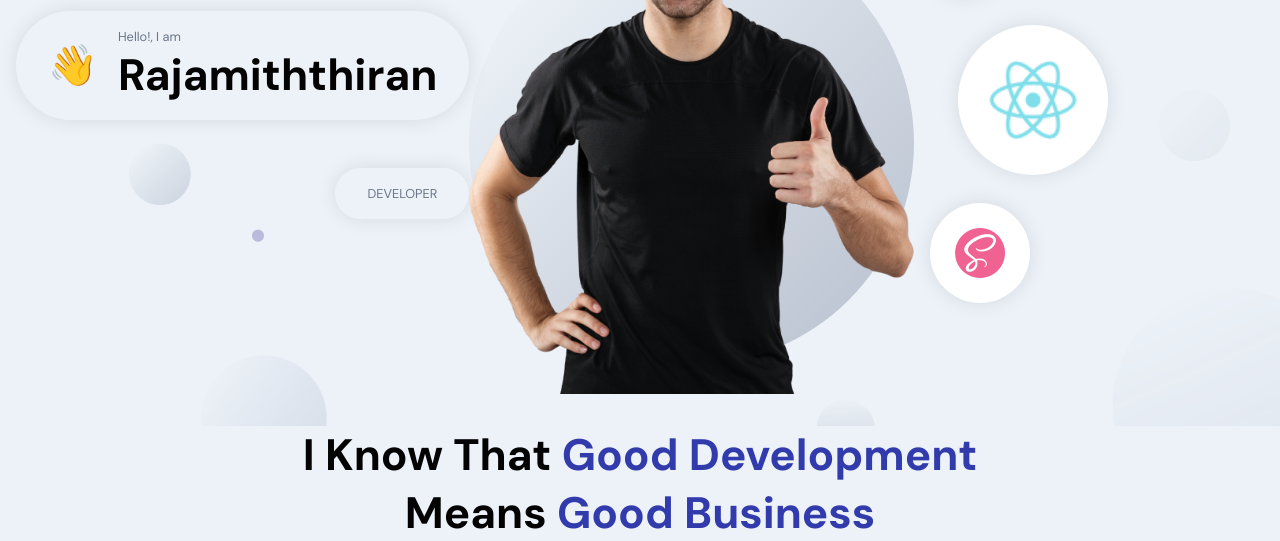
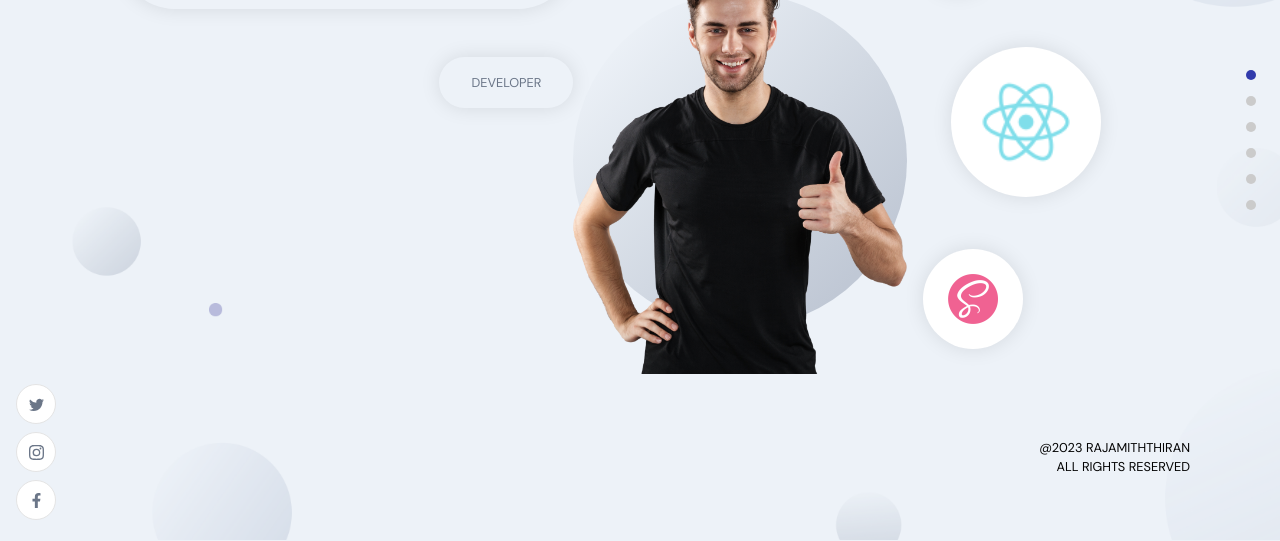
Before and after one commit to Rajamiththiran/My_Portfolio, a React (Create React App) app in the folder frontend_react/: page / in a window 1280 px wide. Shown: the part 260-801 px from the top of the page. Built offline with nearby package versions, Linux system fonts and the light colour scheme; no server answers.

Commit message:
Wrapper added

```diff
--- /dev/null
+++ b/frontend_react/src/components/NavigationDots.jsx
@@ -0,0 +1,20 @@
+import React from "react";
+
+const NavigationDots = ({ active }) => {
+  return (
+    <div className="app__navigation">
+      {["home", "about", "work", "skills", "testimonials", "contact"].map(
+        (item, index) => (
+          <a
+            href={`#${item}`}
+            key={item + index}
+            className="app__navigation-dot"
+            style={active === item ? { backgroundColor: "#313BAC" } : {}}
+          />
+        )
+      )}
+    </div>
+  );
+};
+
+export default NavigationDots;
--- /dev/null
+++ b/frontend_react/src/components/SocialMedia.jsx
@@ -0,0 +1,21 @@
+import React from "react";
+import { BsInstagram, BsTwitter } from "react-icons/bs";
+import { FaFacebookF } from "react-icons/fa";
+
+const SocialMedia = () => {
+  return (
+    <div className="app__social">
+      <div>
+        <BsTwitter />
+      </div>
+      <div>
+        <BsInstagram />
+      </div>
+      <div>
+        <FaFacebookF />
+      </div>
+    </div>
+  );
+};
+
+export default SocialMedia;
--- a/frontend_react/src/components/index.js
+++ b/frontend_react/src/components/index.js
@@ -1 +1,3 @@
 export { default as NavBar } from "./NavBar/NavBar";
+export { default as NavigationDots } from "./NavigationDots";
+export { default as SocialMedia } from "./SocialMedia";
--- a/frontend_react/src/container/Header/Header.jsx
+++ b/frontend_react/src/container/Header/Header.jsx
@@ -1,6 +1,7 @@
 import { motion } from "framer-motion";
 import React from "react";
 import { images } from "../../constants";
+import { AppWrap } from "../../wrapper";
 import "./Header.scss";
 
 const Header = () => {
@@ -16,7 +17,7 @@
   };
 
   return (
-    <div id="home" className="app__header app__flex">
+    <div className="app__header app__flex">
       <motion.div
         whileInView={{ x: [-100, 0], opacity: [0, 1] }}
         transition={{ duration: 1 }}
@@ -67,4 +68,4 @@
   );
 };
 
-export default Header;
+export default AppWrap(Header, "home");
--- /dev/null
+++ b/frontend_react/src/wrapper/AppWrapp.js
@@ -0,0 +1,23 @@
+import React from "react";
+import { NavigationDots, SocialMedia } from "../components";
+
+const AppWrapp = (Component, idName, classNames) =>
+  function HOC() {
+    return (
+      <div id={idName} className={`app__container ${classNames}`}>
+        <SocialMedia />
+
+        <div className="app__wrapper app__flex">
+          <Component />
+
+          <div className="copyright">
+            <p className="p-text">@2023 RAJAMITHTHIRAN</p>
+            <p className="p-text">All rights reserved</p>
+          </div>
+        </div>
+        <NavigationDots active={idName} />
+      </div>
+    );
+  };
+
+export default AppWrapp;
--- /dev/null
+++ b/frontend_react/src/wrapper/index.js
@@ -0,0 +1 @@
+export { default as AppWrap } from "./AppWrapp";
```
